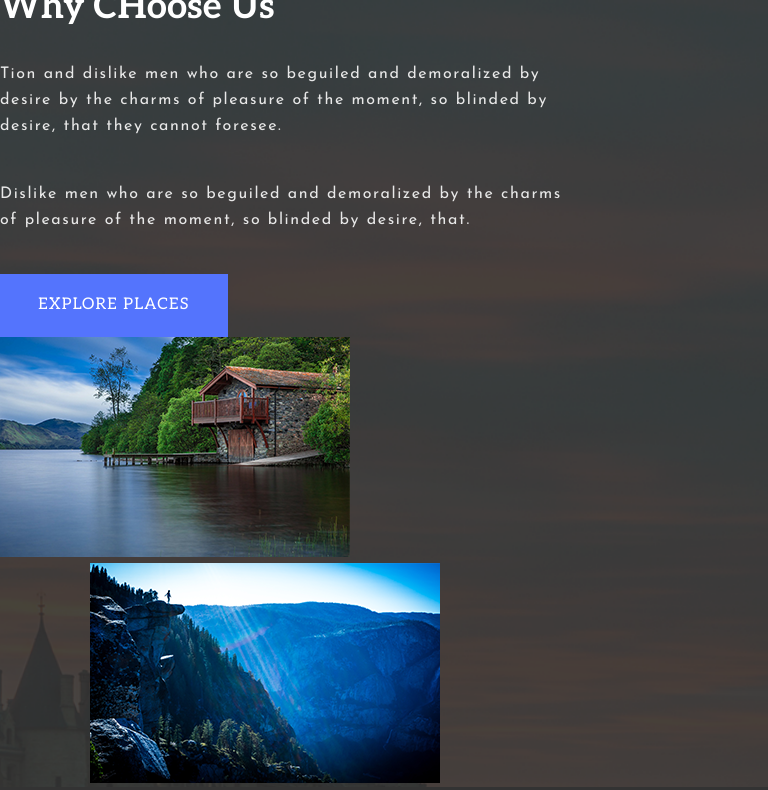
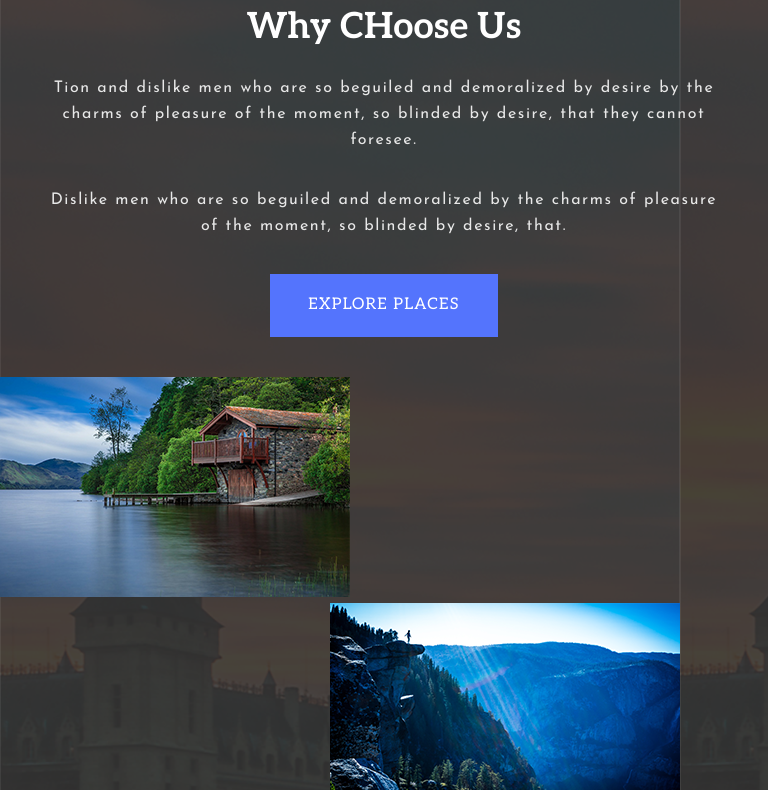
Before and after one commit to Carmelo85S/Travel-agency, a plain HTML site: page index.html in a window 768 px wide. Shown: the part 886-1676 px from the top of the page. Drawn offline with Linux system fonts and the light colour scheme.

Commit message:
why choose us section resp

```diff
--- a/base/style.scss
+++ b/base/style.scss
@@ -9,7 +9,7 @@
 @import '../partials/footer';
 
 @import '../responsive/small-device/header-res-s';
-@import '../responsive/small-device/_navigation-res-s';
+@import '../responsive/small-device/navigation-res';
 @import '../responsive/small-device/why-choose-us-res';
 
 *{
--- a/responsive/small-device/_why-choose-us-res.scss
+++ b/responsive/small-device/_why-choose-us-res.scss
@@ -2,36 +2,41 @@
 @use '../variables/font';
 @import '../mixin/mixin.scss';
 
-@media (max-width: 768px) {
+
+@media screen and (min-width:320px) and (max-width: 599px){
     .bg{
         background: url(../../image/responsive/why-choose-us-bg-s.png);
         @include bg;
 
         .content_container{
-            max-width: 768px;
+            max-width: 599px;
             min-height: auto;
             width: 100%;
             margin: auto;
 
             .text-container{
-                max-width: 562px;
+                max-width: 580px;
                 min-height: 343px;
                 width: 100%;
-                @include flex-center-center;
-                flex-direction: column;
+                @include flex-bet-center;
+                margin: 20px auto;
 
                 &-title{
-                    @include h2;
+                    text-align: center;
+                    margin: 20px;
+
                 }
 
                 &-info{
-                    @include paragraph;
+                    text-align: center;
+                    padding: 0 10px;
                 }
 
                 .cta{
                     @include btn;
                     border:none;
                     transition: all 0.3s ease-in-out;
+                    margin: 20px 0;
 
                     &:hover{
                         background-color: color.$btn-hover;
@@ -44,13 +49,67 @@
             }
 
             .image-container{
-                max-width: 440px;
+                max-width: 580px;
                 min-height: 450px;
                 width: 100%;
-                display: flex;
-                justify-content: space-between;
-                align-items: flex-start;
-                flex-direction: column;
+                margin-bottom: 20px;
+                @include flex-center-center;
+
+                img{
+                    width: 300px;
+                }
+            }
+        }
+
+    }
+}
+
+@media screen and (min-width:600px) and (max-width: 1002px) {
+    .bg{
+        background: url(../../image/responsive/why-choose-us-bg-s.png);
+
+        .content_container{
+            max-width: 1000px;
+            min-height: auto;
+            width: 100%;
+            margin: auto;
+
+            .text-container{
+                max-width: 680px;
+                min-height: 343px;
+                width: 100%;
+                @include flex-bet-center;
+                margin: 20px auto;
+
+                &-title{
+                    text-align: center;
+                }
+
+                &-info{
+                    text-align: center;
+                }
+
+                .cta{
+                    @include btn;
+                    border:none;
+                    transition: all 0.3s ease-in-out;
+                    margin-bottom: 20px;
+
+                    &:hover{
+                        background-color: color.$btn-hover;
+                    }
+
+                    &:active{
+                        background-color: color.$btn-active;
+                    }
+                }
+            }
+
+            .image-container{
+                max-width: 680px;
+                min-height: 450px;
+                width: 100%;
+                margin-bottom: 20px;
 
                 .bottom{
                     align-self: end;
```
Also changed, not shown: base/style.css.
